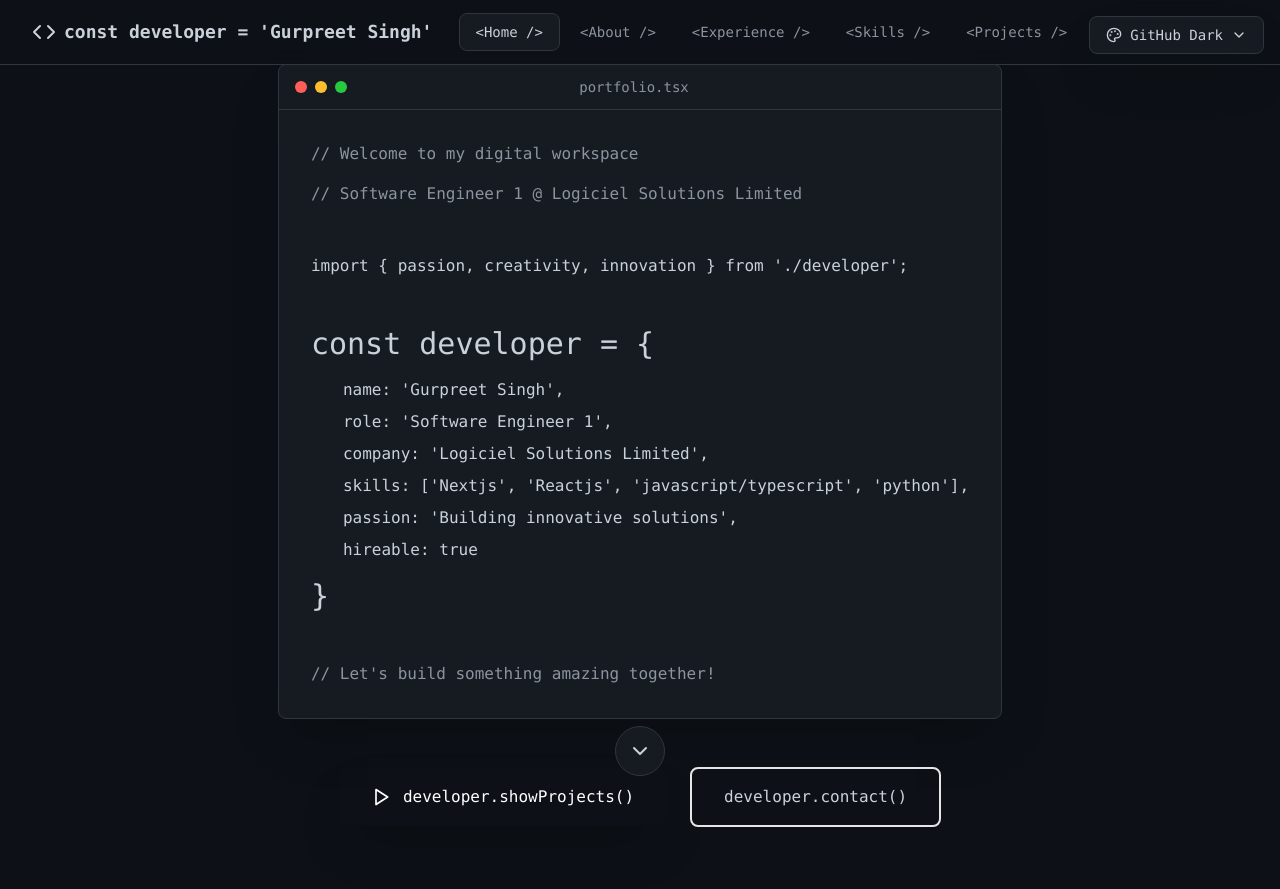
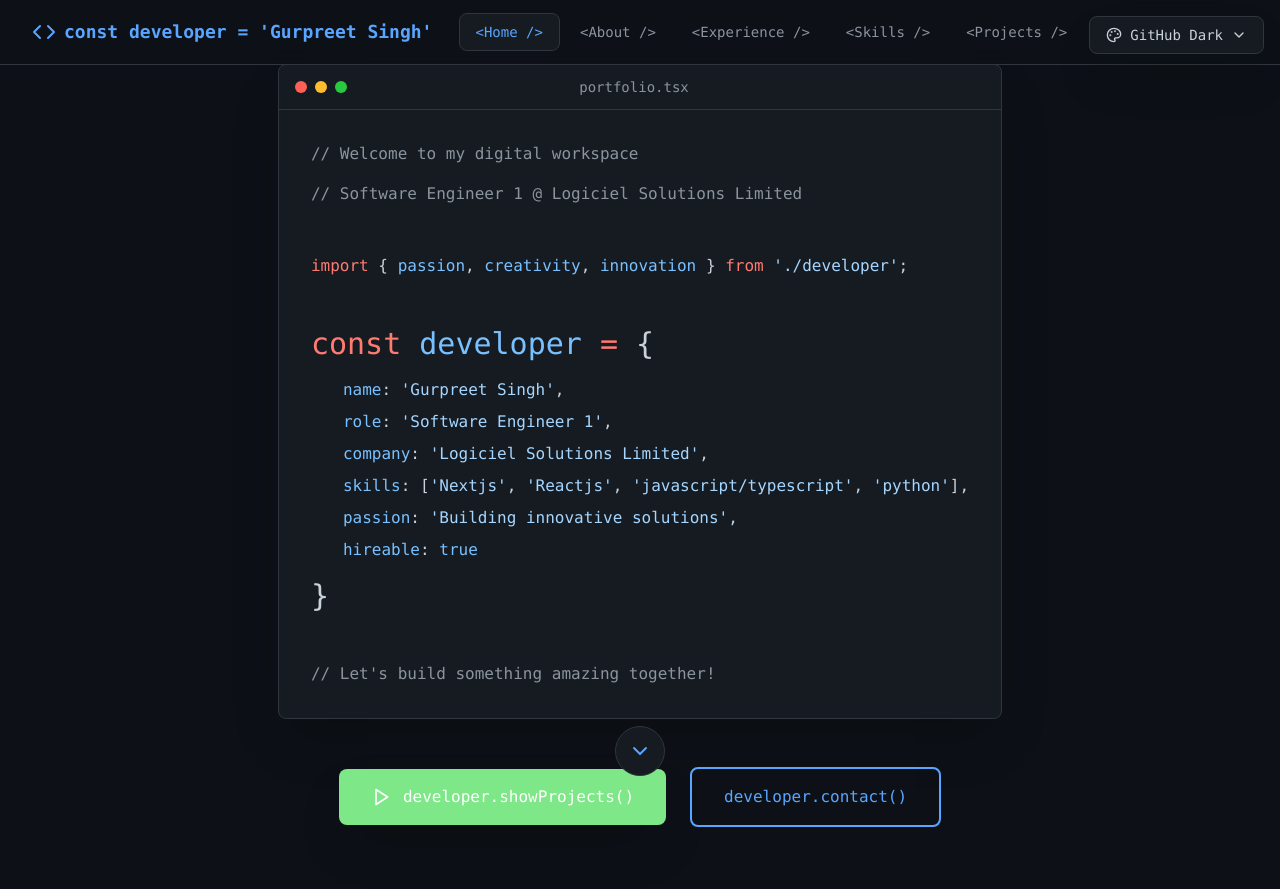
Before and after one commit to GurpreetSThiara/portfolio_nextjs, a Next.js app: page / in a window 1280 px wide. Shown: the top 889 px of the page. Built offline with nearby package versions, Linux system fonts and the light colour scheme.

Commit message:
fix: add custom classes to ts config

```diff
--- a/components/terminal.tsx
+++ b/components/terminal.tsx
@@ -46,7 +46,7 @@ export default function Terminal({ onClose }: TerminalProps) {
         "💻 Passionate about building innovative software solutions",
         "🎓 M.Tech in Computer Science (9.6 GPA)",
         "📍 Based in Hoshiarpur, Punjab",
-        "🔥 2+ years of development experience",
+        "🔥 1.5+ years of development experience",
       ],
     },
     skills: {
--- a/tailwind.config.ts
+++ b/tailwind.config.ts
@@ -1,98 +1,215 @@
-import type { Config } from "tailwindcss";
-
-// all in fixtures is set to tailwind v3 as interims solutions
+import type { Config } from "tailwindcss"
 
 const config: Config = {
   darkMode: ["class"],
   content: [
-    "./pages/**/*.{js,ts,jsx,tsx,mdx}",
-    "./components/**/*.{js,ts,jsx,tsx,mdx}",
-    "./app/**/*.{js,ts,jsx,tsx,mdx}",
-    "*.{js,ts,jsx,tsx,mdx}"
+    "./pages/**/*.{ts,tsx}",
+    "./components/**/*.{ts,tsx}",
+    "./app/**/*.{ts,tsx}",
+    "./src/**/*.{ts,tsx}",
+    "*.{js,ts,jsx,tsx,mdx}",
   ],
+  prefix: "",
   theme: {
+    container: {
+      center: true,
+      padding: "2rem",
+      screens: {
+        "2xl": "1400px",
+      },
+    },
     extend: {
       colors: {
-  			background: 'hsl(var(--background))',
-  			foreground: 'hsl(var(--foreground))',
-  			card: {
-  				DEFAULT: 'hsl(var(--card))',
-  				foreground: 'hsl(var(--card-foreground))'
+        // GitHub Dark Theme Colors
+        github: {
+          bg: "#0d1117",
+          cardBg: "#161b22",
+          border: "#30363d",
+          text: "#c9d1d9",
+          textSecondary: "#8b949e",
+          accent: "#58a6ff",
+          accentSecondary: "#d2a8ff",
+          success: "#7ee787",
+          warning: "#ffa657",
+          error: "#f85149",
+          codeKeyword: "#ff7b72",
+          codeString: "#a5d6ff",
+          codeComment: "#8b949e",
+          codeFunction: "#d2a8ff",
+          codeVariable: "#79c0ff",
+        },
+        // VS Code Theme Colors
+        vscode: {
+          bg: "#1e1e1e",
+          cardBg: "#252526",
+          border: "#3e3e42",
+          text: "#d4d4d4",
+          textSecondary: "#969696",
+          accent: "#007acc",
+          accentSecondary: "#4fc1ff",
+          success: "#4ec9b0",
+          warning: "#dcdcaa",
+          error: "#f44747",
+          codeKeyword: "#569cd6",
+          codeString: "#ce9178",
+          codeComment: "#6a9955",
+          codeFunction: "#dcdcaa",
+          codeVariable: "#9cdcfe",
+        },
+        border: "hsl(var(--border))",
+        input: "hsl(var(--input))",
+        ring: "hsl(var(--ring))",
+        background: "hsl(var(--background))",
+        foreground: "hsl(var(--foreground))",
+        primary: {
+          DEFAULT: "hsl(var(--primary))",
+          foreground: "hsl(var(--primary-foreground))",
+        },
+        secondary: {
+          DEFAULT: "hsl(var(--secondary))",
+          foreground: "hsl(var(--secondary-foreground))",
+        },
+        destructive: {
+          DEFAULT: "hsl(var(--destructive))",
+          foreground: "hsl(var(--destructive-foreground))",
+        },
+        muted: {
+          DEFAULT: "hsl(var(--muted))",
+          foreground: "hsl(var(--muted-foreground))",
+        },
+        accent: {
+          DEFAULT: "hsl(var(--accent))",
+          foreground: "hsl(var(--accent-foreground))",
         },
         popover: {
-  				DEFAULT: 'hsl(var(--popover))',
-  				foreground: 'hsl(var(--popover-foreground))'
+          DEFAULT: "hsl(var(--popover))",
+          foreground: "hsl(var(--popover-foreground))",
         },
-  			primary: {
-  				DEFAULT: 'hsl(var(--primary))',
-  				foreground: 'hsl(var(--primary-foreground))'
+        card: {
+          DEFAULT: "hsl(var(--card))",
+          foreground: "hsl(var(--card-foreground))",
         },
-  			secondary: {
-  				DEFAULT: 'hsl(var(--secondary))',
-  				foreground: 'hsl(var(--secondary-foreground))'
-  			},
-  			muted: {
-  				DEFAULT: 'hsl(var(--muted))',
-  				foreground: 'hsl(var(--muted-foreground))'
-  			},
-  			accent: {
-  				DEFAULT: 'hsl(var(--accent))',
-  				foreground: 'hsl(var(--accent-foreground))'
-  			},
-  			destructive: {
-  				DEFAULT: 'hsl(var(--destructive))',
-  				foreground: 'hsl(var(--destructive-foreground))'
-  			},
-  			border: 'hsl(var(--border))',
-  			input: 'hsl(var(--input))',
-  			ring: 'hsl(var(--ring))',
-  			chart: {
-  				'1': 'hsl(var(--chart-1))',
-  				'2': 'hsl(var(--chart-2))',
-  				'3': 'hsl(var(--chart-3))',
-  				'4': 'hsl(var(--chart-4))',
-  				'5': 'hsl(var(--chart-5))'
-  			},
-  			sidebar: {
-  				DEFAULT: 'hsl(var(--sidebar-background))',
-  				foreground: 'hsl(var(--sidebar-foreground))',
-  				primary: 'hsl(var(--sidebar-primary))',
-  				'primary-foreground': 'hsl(var(--sidebar-primary-foreground))',
-  				accent: 'hsl(var(--sidebar-accent))',
-  				'accent-foreground': 'hsl(var(--sidebar-accent-foreground))',
-  				border: 'hsl(var(--sidebar-border))',
-  				ring: 'hsl(var(--sidebar-ring))'
-  			}
       },
       borderRadius: {
-  			lg: 'var(--radius)',
-  			md: 'calc(var(--radius) - 2px)',
-  			sm: 'calc(var(--radius) - 4px)'
+        lg: "var(--radius)",
+        md: "calc(var(--radius) - 2px)",
+        sm: "calc(var(--radius) - 4px)",
       },
       keyframes: {
-  			'accordion-down': {
-  				from: {
-  					height: '0'
+        "accordion-down": {
+          from: { height: "0" },
+          to: { height: "var(--radix-accordion-content-height)" },
         },
-  				to: {
-  					height: 'var(--radix-accordion-content-height)'
-  				}
+        "accordion-up": {
+          from: { height: "var(--radix-accordion-content-height)" },
+          to: { height: "0" },
         },
-  			'accordion-up': {
-  				from: {
-  					height: 'var(--radix-accordion-content-height)'
-  				},
-  				to: {
-  					height: '0'
-  				}
-  			}
       },
       animation: {
-  			'accordion-down': 'accordion-down 0.2s ease-out',
-  			'accordion-up': 'accordion-up 0.2s ease-out'
-  		}
-  	}
+        "accordion-down": "accordion-down 0.2s ease-out",
+        "accordion-up": "accordion-up 0.2s ease-out",
       },
+    },
+  },
+  safelist: [
+    // GitHub Dark Theme Classes
+    "bg-[#0d1117]",
+    "bg-[#161b22]",
+    "border-[#30363d]",
+    "text-[#c9d1d9]",
+    "text-[#8b949e]",
+    "text-[#58a6ff]",
+    "text-[#d2a8ff]",
+    "text-[#7ee787]",
+    "text-[#ffa657]",
+    "text-[#f85149]",
+    "text-[#ff7b72]",
+    "text-[#a5d6ff]",
+    "text-[#79c0ff]",
+    "bg-[#58a6ff]",
+    "bg-[#d2a8ff]",
+    "bg-[#7ee787]",
+    "bg-[#ffa657]",
+    "bg-[#f85149]",
+    "bg-[#ff7b72]",
+    "bg-[#a5d6ff]",
+    "bg-[#79c0ff]",
+    "border-[#58a6ff]",
+    "border-[#d2a8ff]",
+    "border-[#7ee787]",
+    "border-[#ffa657]",
+    "border-[#f85149]",
+    "border-[#ff7b72]",
+    "border-[#a5d6ff]",
+    "border-[#79c0ff]",
+    "hover:bg-[#58a6ff]",
+    "hover:bg-[#d2a8ff]",
+    "hover:bg-[#7ee787]",
+    "hover:text-[#58a6ff]",
+    "hover:text-[#d2a8ff]",
+    "hover:text-[#7ee787]",
+    "hover:border-[#58a6ff]",
+    "hover:border-[#d2a8ff]",
+    "hover:border-[#7ee787]",
+    "from-[#58a6ff]",
+    "to-[#d2a8ff]",
+    // VS Code Theme Classes
+    "bg-[#1e1e1e]",
+    "bg-[#252526]",
+    "border-[#3e3e42]",
+    "text-[#d4d4d4]",
+    "text-[#969696]",
+    "text-[#007acc]",
+    "text-[#4fc1ff]",
+    "text-[#4ec9b0]",
+    "text-[#dcdcaa]",
+    "text-[#f44747]",
+    "text-[#569cd6]",
+    "text-[#ce9178]",
+    "text-[#6a9955]",
+    "text-[#9cdcfe]",
+    "bg-[#007acc]",
+    "bg-[#4fc1ff]",
+    "bg-[#4ec9b0]",
+    "bg-[#dcdcaa]",
+    "bg-[#f44747]",
+    "bg-[#569cd6]",
+    "bg-[#ce9178]",
+    "bg-[#6a9955]",
+    "bg-[#9cdcfe]",
+    "border-[#007acc]",
+    "border-[#4fc1ff]",
+    "border-[#4ec9b0]",
+    "border-[#dcdcaa]",
+    "border-[#f44747]",
+    "border-[#569cd6]",
+    "border-[#ce9178]",
+    "border-[#6a9955]",
+    "border-[#9cdcfe]",
+    "hover:bg-[#007acc]",
+    "hover:bg-[#4fc1ff]",
+    "hover:bg-[#4ec9b0]",
+    "hover:text-[#007acc]",
+    "hover:text-[#4fc1ff]",
+    "hover:text-[#4ec9b0]",
+    "hover:border-[#007acc]",
+    "hover:border-[#4fc1ff]",
+    "hover:border-[#4ec9b0]",
+    "from-[#007acc]",
+    "to-[#4fc1ff]",
+    // Additional utility classes
+    "bg-white/10",
+    "backdrop-blur-lg",
+    "border-white/20",
+    "text-white/70",
+    "text-white/50",
+    "shadow-2xl",
+    "shadow-xl",
+    "shadow-[0_0_20px_#00ff0050]",
+    "shadow-[0_0_30px_#ff00ff50]",
+    "shadow-[0_8px_32px_0_rgba(31,38,135,0.37)]",
+  ],
   plugins: [require("tailwindcss-animate")],
-};
-export default config;
+} satisfies Config
+
+export default config
```
Lines whose indentation alone changed are shown as unchanged.
